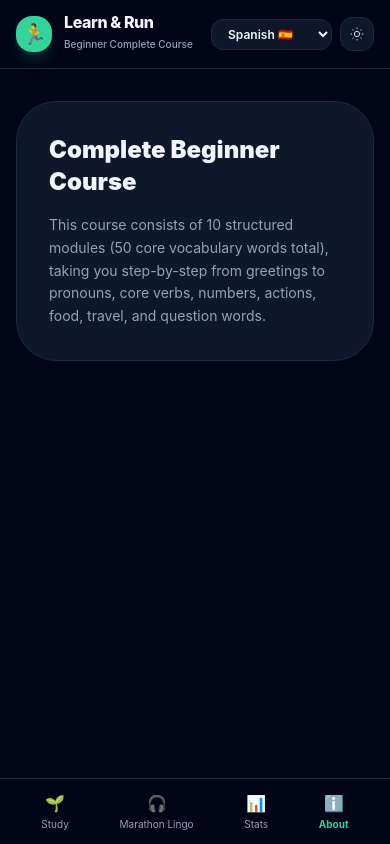
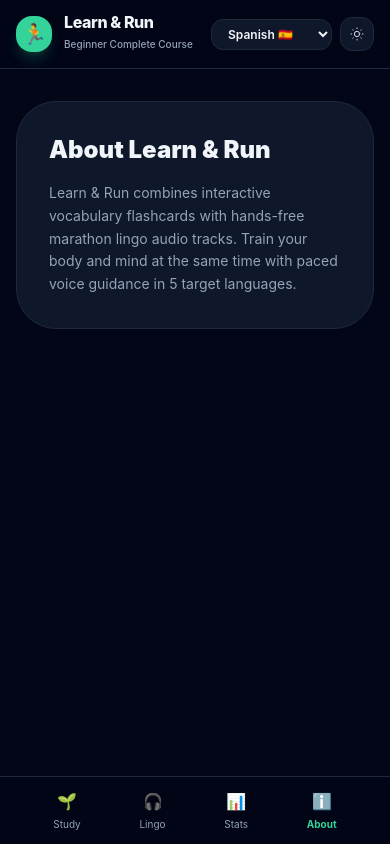
Before and after one commit to sahilmaddi/learn-and-run, a React (Vite) app: page / in a window 390 px wide. Both pictures are taken after a click on the button "ℹ️ About". Built offline with nearby package versions, Linux system fonts and the light colour scheme; the HTML template or start-up script is replaced by a standard one.

Commit message:
Update App.jsx bugs fix

```diff
--- a/src/App.jsx
+++ b/src/App.jsx
@@ -30,7 +30,7 @@ const IconPause = ({ className }) => (
 );
 
 // ============================================================================
-// AUDIO UTILS
+// AUDIO UTILS & RELIABLE TTS ENGINE
 // ============================================================================
 const playSoundEffect = (type) => {
   try {
@@ -52,19 +52,34 @@ const playSoundEffect = (type) => {
       });
     }
   } catch (e) {
-    // Audio Policy handling
+    console.warn('Audio Context trigger failed:', e);
   }
 };
 
-// Robust Text-to-Speech Helper
+// Fixed Web Speech API helper (handles async voice loading & stuck queues)
 const speakTextHelper = (text, langCode) => {
   if (!('speechSynthesis' in window)) return;
+
   try {
-    window.speechSynthesis.cancel(); // Reset any frozen queue
+    window.speechSynthesis.cancel(); // Flush hanging utterances
+
     const utter = new SpeechSynthesisUtterance(text);
     utter.lang = langCode || 'es-ES';
     utter.rate = 0.85;
-    window.speechSynthesis.speak(utter);
+
+    const voices = window.speechSynthesis.getVoices();
+    if (voices.length > 0) {
+      const match = voices.find(v => v.lang === langCode || v.lang.startsWith(langCode.slice(0, 2)));
+      if (match) utter.voice = match;
+      window.speechSynthesis.speak(utter);
+    } else {
+      window.speechSynthesis.onvoiceschanged = () => {
+        const asyncVoices = window.speechSynthesis.getVoices();
+        const match = asyncVoices.find(v => v.lang === langCode || v.lang.startsWith(langCode.slice(0, 2)));
+        if (match) utter.voice = match;
+        window.speechSynthesis.speak(utter);
+      };
+    }
   } catch (e) {
     console.error('Speech synthesis error:', e);
   }
@@ -226,6 +241,16 @@ export default function App() {
   const activeModule = modulesData[currentModuleIdx];
   const singleActiveWord = activeModule ? activeModule.words[wordIdx] : null;
 
+  // Initialize Voices on Mount
+  useEffect(() => {
+    if ('speechSynthesis' in window) {
+      window.speechSynthesis.getVoices();
+      window.speechSynthesis.onvoiceschanged = () => {
+        window.speechSynthesis.getVoices();
+      };
+    }
+  }, []);
+
   useEffect(() => {
     document.documentElement.classList.toggle('dark', isDark);
     document.body.style.backgroundColor = isDark ? '#020617' : '#f8fafc';
@@ -287,7 +312,6 @@ export default function App() {
       setQuizAnswers({});
       setQuizSubmitted(false);
 
-      // Auto-pronounce first word of new module
       const firstWord = modulesData[currentModuleIdx + 1].words[0];
       speakCurrentWord(firstWord[selectedLang] || firstWord.spanish);
     }
@@ -315,7 +339,6 @@ export default function App() {
               const nextIdx = trackIndex + 1;
               setTrackIndex(nextIdx);
 
-              // Pronounce the next track automatically
               const nextTrackText = runAudioTracks[nextIdx].target[selectedLang] || runAudioTracks[nextIdx].target.spanish;
               speakTextHelper(nextTrackText, currentLangObj.langCode);
 
@@ -613,13 +636,13 @@ export default function App() {
               <div className={`p-6 rounded-3xl border ${isDark ? 'border-slate-800 bg-slate-900' : 'border-slate-200 bg-white'}`}>
                 <div className="text-3xl mb-2">⚡</div>
                 <div className="text-xs text-slate-400 font-semibold uppercase">Total XP</div>
-                <div className="text-2xl font-black text-emerald-400">{xp} XP</div>
+                <div className="text-2xl font-black text-slate-100">{xp} XP</div>
               </div>
 
               <div className={`p-6 rounded-3xl border ${isDark ? 'border-slate-800 bg-slate-900' : 'border-slate-200 bg-white'}`}>
-                <div className="text-3xl mb-2">🏆</div>
-                <div className="text-xs text-slate-400 font-semibold uppercase">Completed Modules</div>
-                <div className="text-2xl font-black text-slate-100">{completedModules.length} / {modulesData.length}</div>
+                <div className="text-3xl mb-2">🎓</div>
+                <div className="text-xs text-slate-400 font-semibold uppercase">Completed</div>
+                <div className="text-2xl font-black text-slate-100">{completedModules.length} / 10</div>
               </div>
             </div>
           </div>
@@ -627,37 +650,40 @@ export default function App() {
 
         {/* ABOUT */}
         {activeTab === 'about' && (
-          <div className={`p-8 rounded-[2.5rem] border max-w-2xl mx-auto space-y-4 ${isDark ? 'border-slate-800 bg-slate-900' : 'border-slate-200 bg-white'}`}>
-            <h2 className="text-2xl font-black">Complete Beginner Course</h2>
-            <p className="text-sm text-slate-400 leading-relaxed">
-              This course consists of 10 structured modules (50 core vocabulary words total), taking you step-by-step from greetings to pronouns, core verbs, numbers, actions, food, travel, and question words.
+          <div className={`p-8 rounded-[2.5rem] border ${isDark ? 'border-slate-800 bg-slate-900' : 'border-slate-200 bg-white'} space-y-4`}>
+            <h2 className="text-2xl font-black">About Learn & Run</h2>
+            <p className="text-slate-400 text-sm leading-relaxed">
+              Learn & Run combines interactive vocabulary flashcards with hands-free marathon lingo audio tracks.
+              Train your body and mind at the same time with paced voice guidance in 5 target languages.
             </p>
           </div>
         )}
+
       </main>
 
-      {/* MOBILE NAV */}
-      <nav className={`md:hidden fixed bottom-0 left-0 right-0 border-t ${isDark ? 'bg-slate-950/90 border-slate-800' : 'bg-white/90 border-slate-200'} backdrop-blur-lg px-4 py-2 flex items-center justify-around z-50`}>
+      {/* MOBILE BOTTOM NAVIGATION */}
+      <nav className={`md:hidden fixed bottom-0 left-0 right-0 z-50 border-t ${isDark ? 'bg-slate-950/95 border-slate-800' : 'bg-white/95 border-slate-200'} px-6 py-3 flex justify-around`}>
         {[
           { id: 'learn', label: 'Study', icon: '🌱' },
-          { id: 'run', label: 'Marathon Lingo', icon: '🎧' },
+          { id: 'run', label: 'Lingo', icon: '🎧' },
           { id: 'dashboard', label: 'Stats', icon: '📊' },
           { id: 'about', label: 'About', icon: 'ℹ️' }
-        ].map(item => (
+        ].map(tab => (
           <button
-            key={item.id}
+            key={tab.id}
             onClick={() => {
               if ('speechSynthesis' in window) window.speechSynthesis.cancel();
               setIsPlaying(false);
-              setActiveTab(item.id);
+              setActiveTab(tab.id);
             }}
-            className={`flex flex-col items-center gap-0.5 py-1 ${activeTab === item.id ? 'text-emerald-400 font-bold' : 'text-slate-400'}`}
+            className={`flex flex-col items-center gap-1 ${activeTab === tab.id ? 'text-emerald-400 font-bold' : 'text-slate-400'}`}
           >
-            <span className="text-base">{item.icon}</span>
-            <span className="text-[10px]">{item.label}</span>
+            <span className="text-base">{tab.icon}</span>
+            <span className="text-[10px]">{tab.label}</span>
           </button>
         ))}
       </nav>
+
     </div>
   );
 }
```
